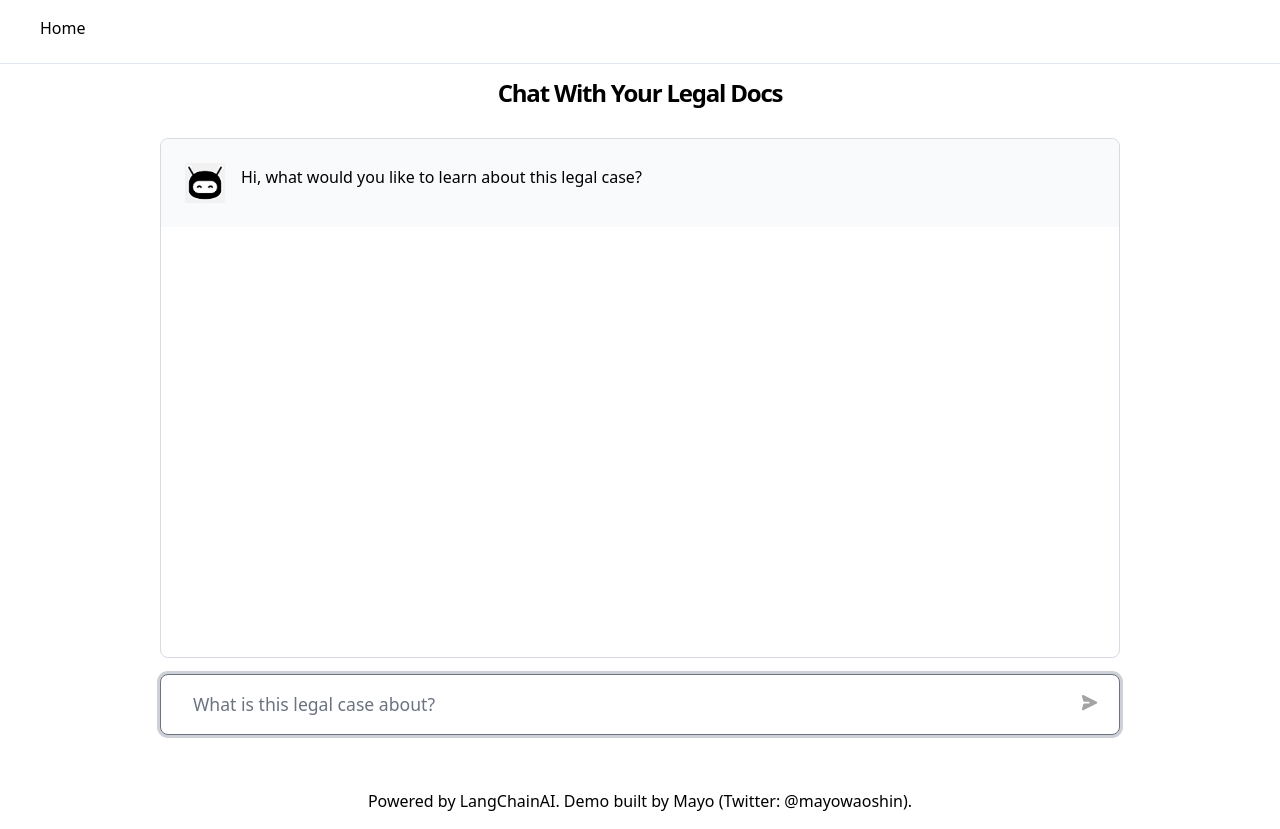
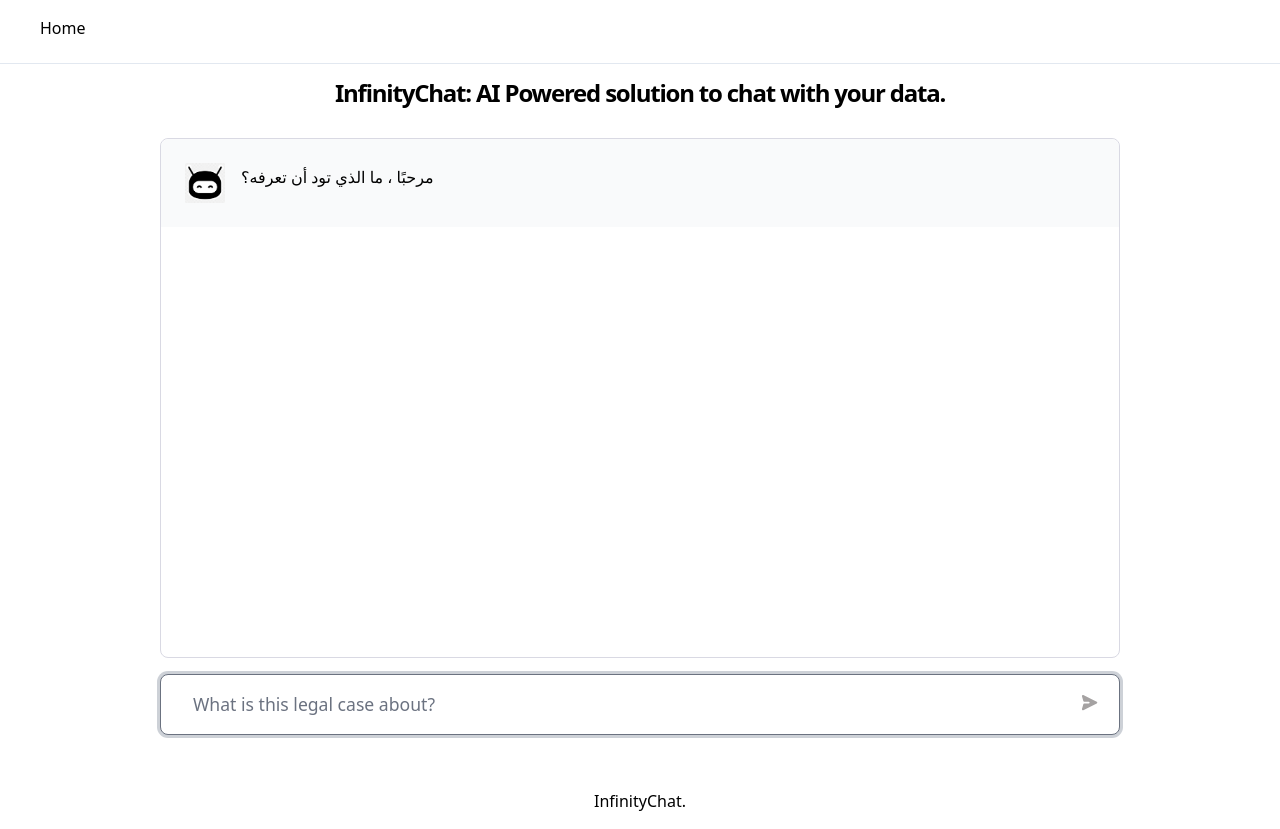
Before and after one commit to qadahtm/infinitychat, a Next.js app: page / in a window 1280 px wide. Built offline with nearby package versions, Linux system fonts and the light colour scheme.

Commit message:
update home page

```diff
--- a/pages/index.tsx
+++ b/pages/index.tsx
@@ -25,7 +25,7 @@
   }>({
     messages: [
       {
-        message: 'Hi, what would you like to learn about this legal case?',
+        message: 'مرحبًا ، ما الذي تود أن تعرفه؟',
         type: 'apiMessage',
       },
     ],
@@ -48,7 +48,7 @@
     setError(null);
 
     if (!query) {
-      alert('Please input a question');
+      alert('فضلا ادخل السؤال');
       return;
     }
 
@@ -106,7 +106,7 @@
       messageListRef.current?.scrollTo(0, messageListRef.current.scrollHeight);
     } catch (error) {
       setLoading(false);
-      setError('An error occurred while fetching the data. Please try again.');
+      setError('حصل خطأ... حاول مرة اخرى');
       console.log('error', error);
     }
   }
@@ -125,7 +125,7 @@
       <Layout>
         <div className="mx-auto flex flex-col gap-4">
           <h1 className="text-2xl font-bold leading-[1.1] tracking-tighter text-center">
-            Chat With Your Legal Docs
+            InfinityChat: AI Powered solution to chat with your data.
           </h1>
           <main className={styles.main}>
             <div className={styles.cloud}>
@@ -223,7 +223,7 @@
                     name="userInput"
                     placeholder={
                       loading
-                        ? 'Waiting for response...'
+                        ? 'بانتظار الاجابة...'
                         : 'What is this legal case about?'
                     }
                     value={query}
@@ -261,8 +261,8 @@
           </main>
         </div>
         <footer className="m-auto p-4">
-          <a href="https://twitter.com/mayowaoshin">
-            Powered by LangChainAI. Demo built by Mayo (Twitter: @mayowaoshin).
+          <a href="https://infinitychat.com">
+            InfinityChat.
           </a>
         </footer>
       </Layout>
```
